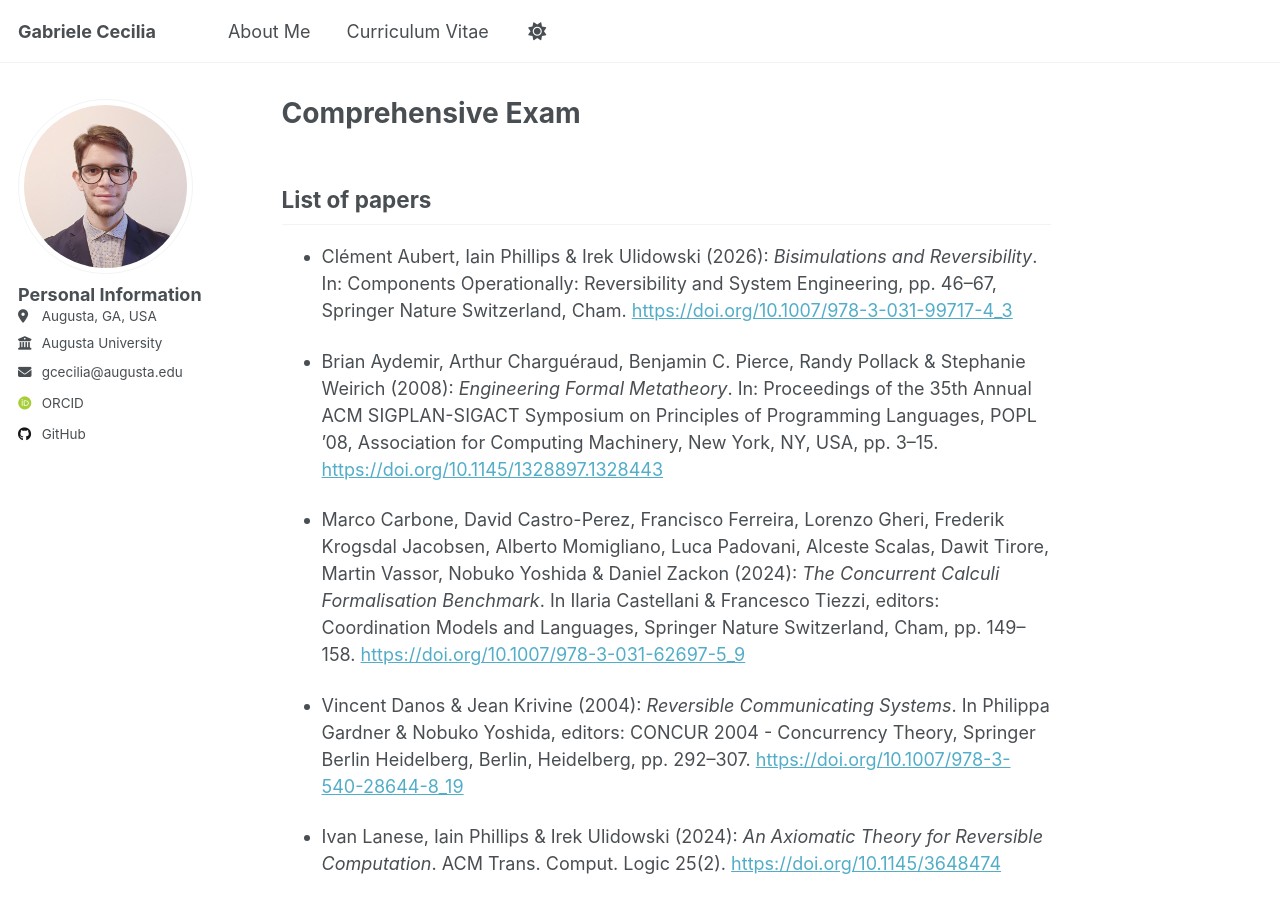
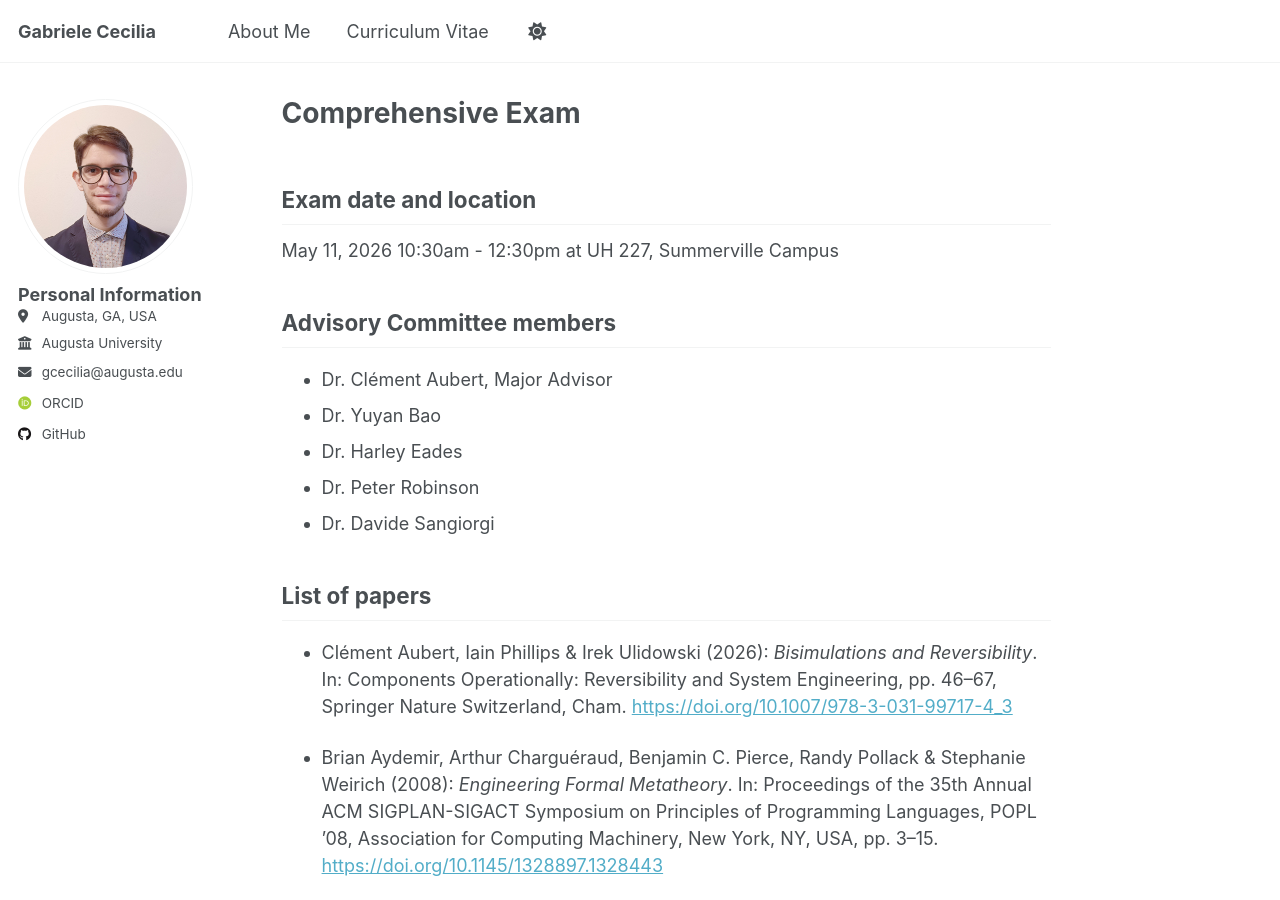
Before and after one commit to GabrieleCecilia/gabrielececilia.github.io, a Jekyll site: the page built from _pages/exam.md, in a window 1280 px wide and 900 px high. Built offline with Jekyll 4.4.1, drawn with Linux system fonts in a browser that asks for light colours; some web fonts are replaced.

Commit message:
april 26 updates

```diff
--- a/_pages/exam.md
+++ b/_pages/exam.md
@@ -2,6 +2,19 @@
 title: 'Comprehensive Exam'
 permalink: /pages/exam/
 ---
+
+Exam date and location
+------
+May 11, 2026 10:30am - 12:30pm at UH 227, Summerville Campus
+
+Advisory Committee members
+------
+- Dr. Clément Aubert, Major Advisor
+- Dr. Yuyan Bao
+- Dr. Harley Eades
+- Dr. Peter Robinson
+- Dr. Davide Sangiorgi
+
 
 List of papers
 ------
```
Also changed, not shown: _pages/cv.md (+3 -3 lines), 3 other files.
